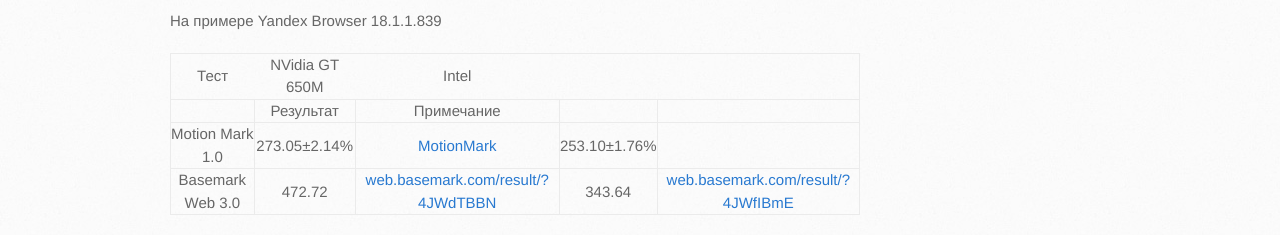
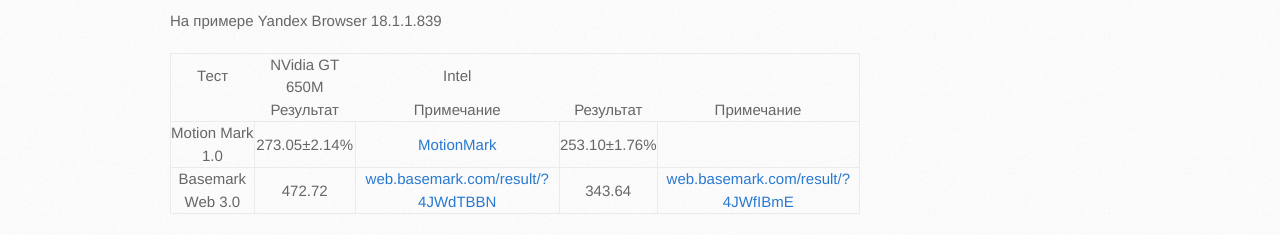
Before and after one commit to volodin-aa/volodin-aa.github.io, a Jekyll site: the page built from _posts/2018-03-13-browser-tweak.md, in a window 1280 px wide. Shown: the part 814-1049 px from the top of the page. Built offline with Jekyll 4.4.1, drawn with Linux system fonts in a browser that asks for light colours.

Commit message:
Форматирование

```diff
--- a/_posts/2018-03-13-browser-tweak.md
+++ b/_posts/2018-03-13-browser-tweak.md
@@ -32,8 +32,8 @@
 
 На примере Yandex Browser 18.1.1.839
 
-Тест | NVidia GT 650M | Intel
-     |----------------|-------
-     | Результат      | Примечание
+Тест | NVidia GT 650M              | Intel
+     | Результат      | Примечание | Результат      | Примечание
+-----|----------------|------------|----------------|------------
 Motion Mark 1.0  | 273.05±2.14% | [MotionMark](http://browserbench.org/MotionMark/)                              | 253.10±1.76% |
 Basemark Web 3.0 | 472.72       | [web.basemark.com/result/?4JWdTBBN](https://web.basemark.com/result/?4JWdTBBN) | 343.64       | [web.basemark.com/result/?4JWfIBmE](https://web.basemark.com/result/?4JWfIBmE)
```
